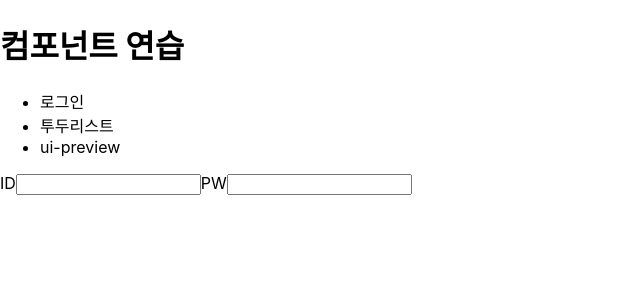
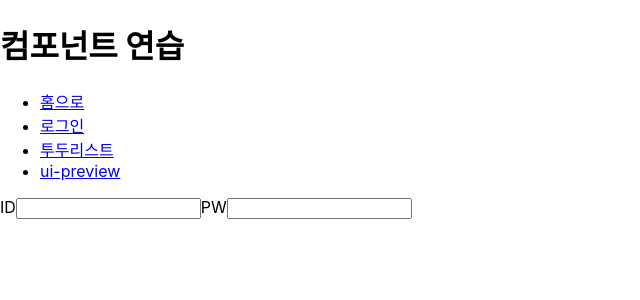
Before and after one commit to merge-simpson/react-js-tailwind-vite, a React (Vite) app: page /login in a window 1280 px wide. Shown: the top 300 px of the page, without its empty margins (0-640 px from the left). Built offline with nearby package versions, Linux system fonts and the light colour scheme.

Commit message:
Feat: Link tag to header nav.

```diff
--- a/src/components/common/Header.jsx
+++ b/src/components/common/Header.jsx
@@ -1,16 +1,11 @@
 import React from 'react'
+import Nav from './widgets/Nav'
 
 const Header = () => {
   return (
     <header>
       <h1>컴포넌트 연습</h1>
-      <nav>
-        <ul>
-          <li>로그인</li>
-          <li>투두리스트</li>
-          <li>ui-preview</li>
-        </ul>
-      </nav>
+      <Nav />
     </header>
   )
 }
--- /dev/null
+++ b/src/components/common/widgets/Nav.jsx
@@ -0,0 +1,24 @@
+import { Link } from 'react-router-dom'
+
+const Nav = () => {
+  return (
+    <nav>
+      <ul>
+        <li>
+          <Link to="/">홈으로</Link>
+        </li>
+        <li>
+          <Link to="/login">로그인</Link>
+        </li>
+        <li>
+          <Link to="/todolist">투두리스트</Link>
+        </li>
+        <li>
+          <Link to="/ui-preview">ui-preview</Link>
+        </li>
+      </ul>
+    </nav>
+  )
+}
+
+export default Nav
```
